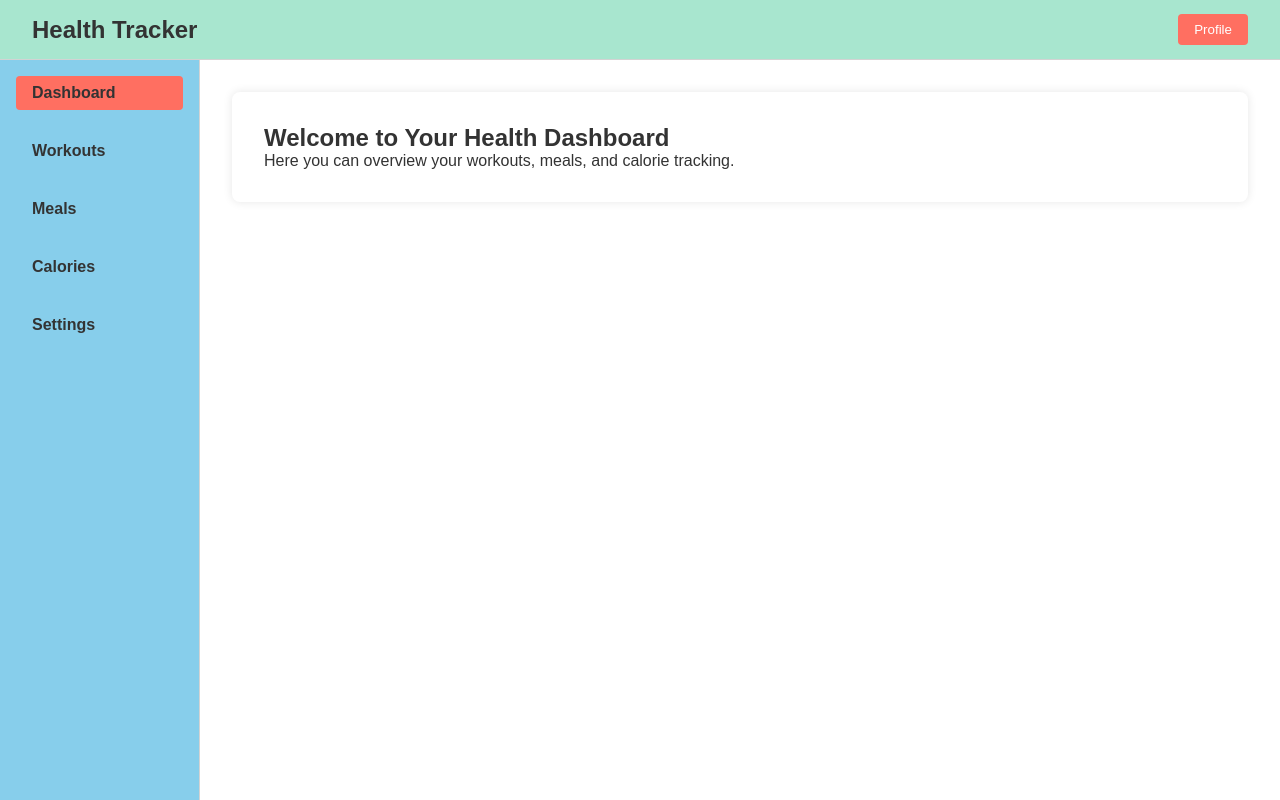
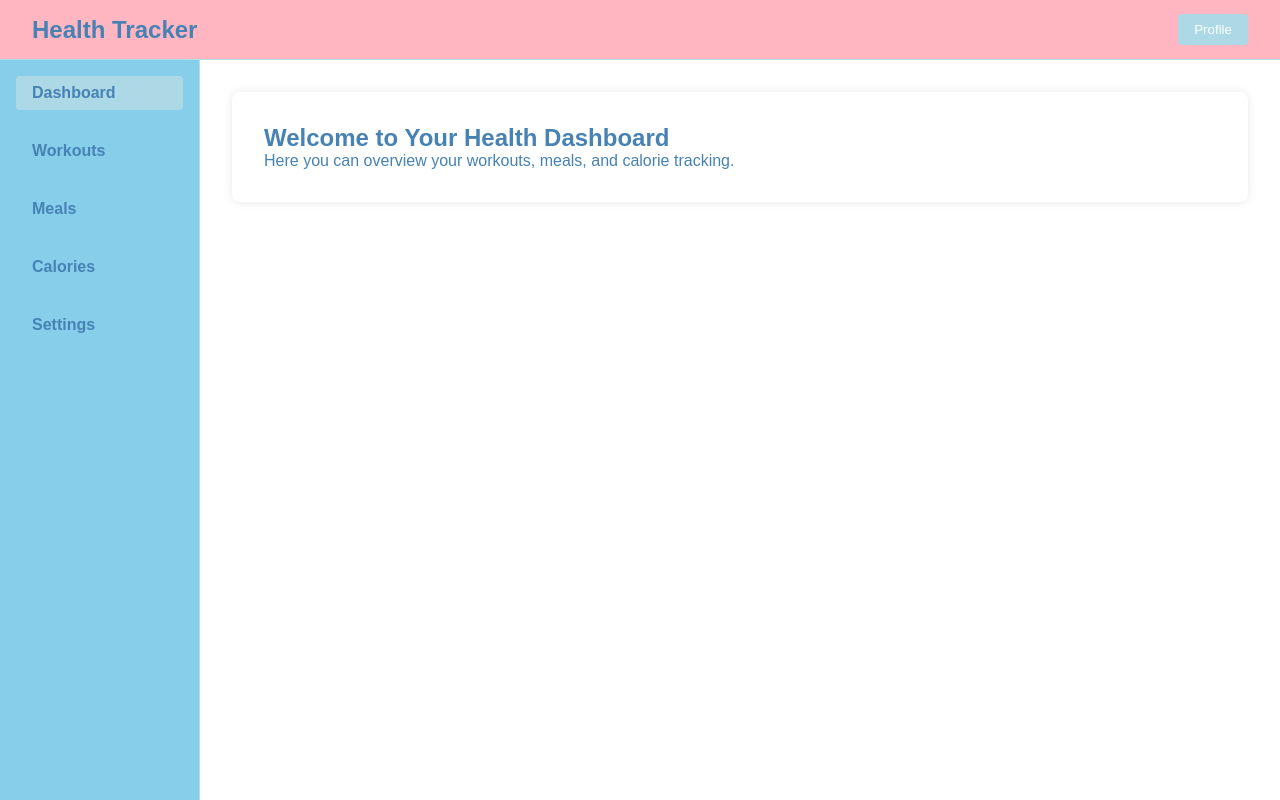
Before and after one commit to EthanCoomber/health_tracker, a React (Create React App) app: page /dashboard in a window 1280 px wide. Built offline with nearby package versions, Linux system fonts and the light colour scheme.

Commit message:
color pallette updated

```diff
--- a/src/styles/variables.css
+++ b/src/styles/variables.css
@@ -2,21 +2,21 @@
 
 :root {
     /* Background */
-    --color-background: #F5F5F5;
+    --color-background: #F5F5F5; /* Light Gray */
 
     /* Accents */
-    --color-primary-accent: #A8E6CF; /* Mint Green */
+    --color-primary-accent: #FFB6C1; /* Light Pink */
     --color-secondary-accent: #87CEEB; /* Sky Blue */
 
     /* CTA Buttons */
-    --color-cta-buttons: #FF6F61; /* Coral */
+    --color-cta-buttons: #ADD8E6; /* Light Blue */
 
     /* Highlights */
-    --color-highlights: #FFC107; /* Golden Yellow */
+    --color-highlights: #FFC0CB; /* Pink */
 
     /* Text */
-    --color-text: #333333; /* Charcoal Gray */
+    --color-text: #4682B4; /* Steel Blue */
 
     /* Borders/Lines */
-    --color-borders: #D3D3D3; /* Light Gray */
+    --color-borders: #B0E0E6; /* Powder Blue */
   }
```
Also changed, not shown: src/colors.css (line endings or trailing spaces).
